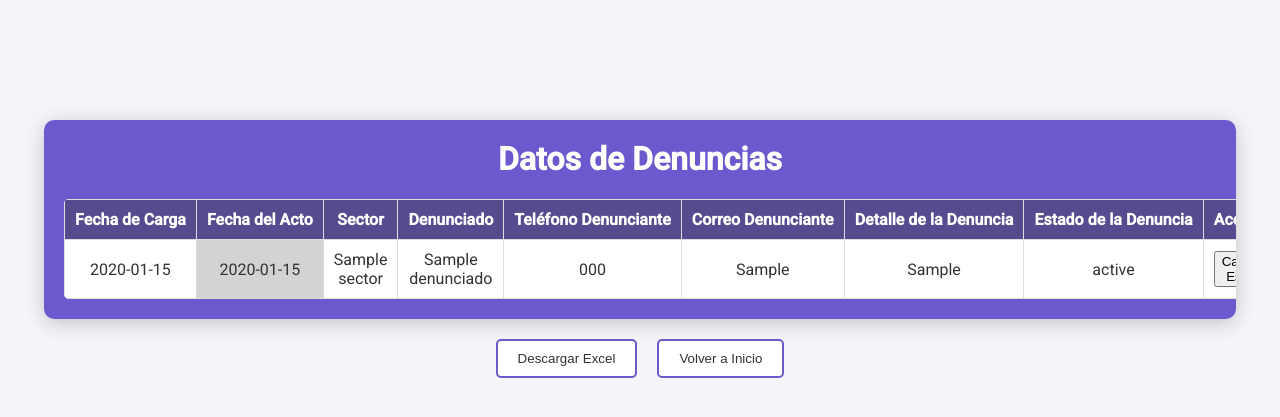
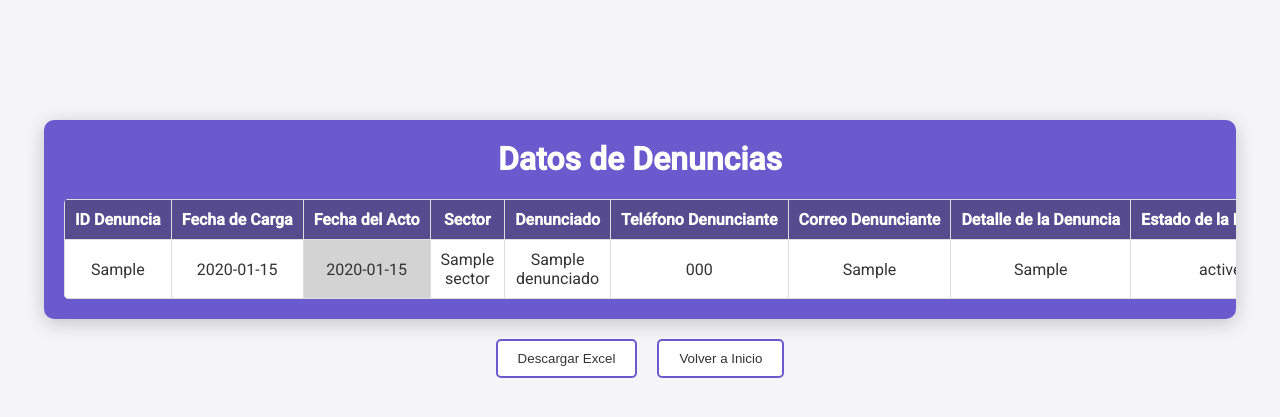
Before and after one commit to gabrielaranda8/ComentariosAnonimos, a Flask app: template templates/view_data.html in a window 1280 px wide. Shown: the part 151-568 px from the top of the page. Run offline with Flask 3, Linux system fonts and the light colour scheme; the template is opened without the code that fills it: most values are stand-ins (such as "Sample title", 1, 10 or a date in 2020).

Commit message:
agregamos id denuncia a admin view

```diff
--- a/templates/view_data.html
+++ b/templates/view_data.html
@@ -254,6 +254,7 @@
         <table>
             <thead>
                 <tr>
+                    <th>ID Denuncia</th>
                     <th>Fecha de Carga</th>
                     <th class="fecha-acto">Fecha del Acto</th>
                     <th>Sector</th>
@@ -268,6 +269,7 @@
             <tbody>
                 {% for row in data %}
                 <tr>
+                    <td>{{ row['ID DENUNCIA'] }}</td>
                     <td>{{ row['FECHA DENUNCIA'] }}</td>
                     <td class="fecha-acto">{{ row['FECHA DEL ACTO'] }}</td>
                     <td>{{ row['SECTOR'] }}</td>
```
